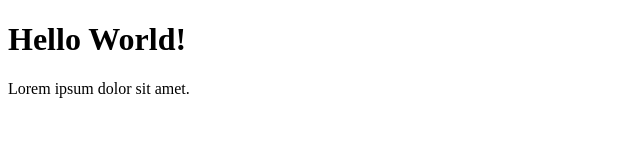
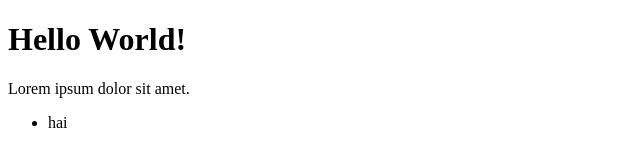
Before and after one commit to 0Ditya0/latihan1-git-remote, a plain HTML site: page index.html in a window 1280 px wide. Shown: the full height of the page, 0-640 px from the left. Drawn offline with Linux system fonts and the light colour scheme.

Commit message:
menambahkan list

```diff
--- a/index.html
+++ b/index.html
@@ -8,5 +8,8 @@
 <body>
     <h1>Hello World!</h1>
     <p>Lorem ipsum dolor sit amet.</p>
+    <ul>
+        <li>hai</li>
+    </ul>
 </body>
 </html>
```
